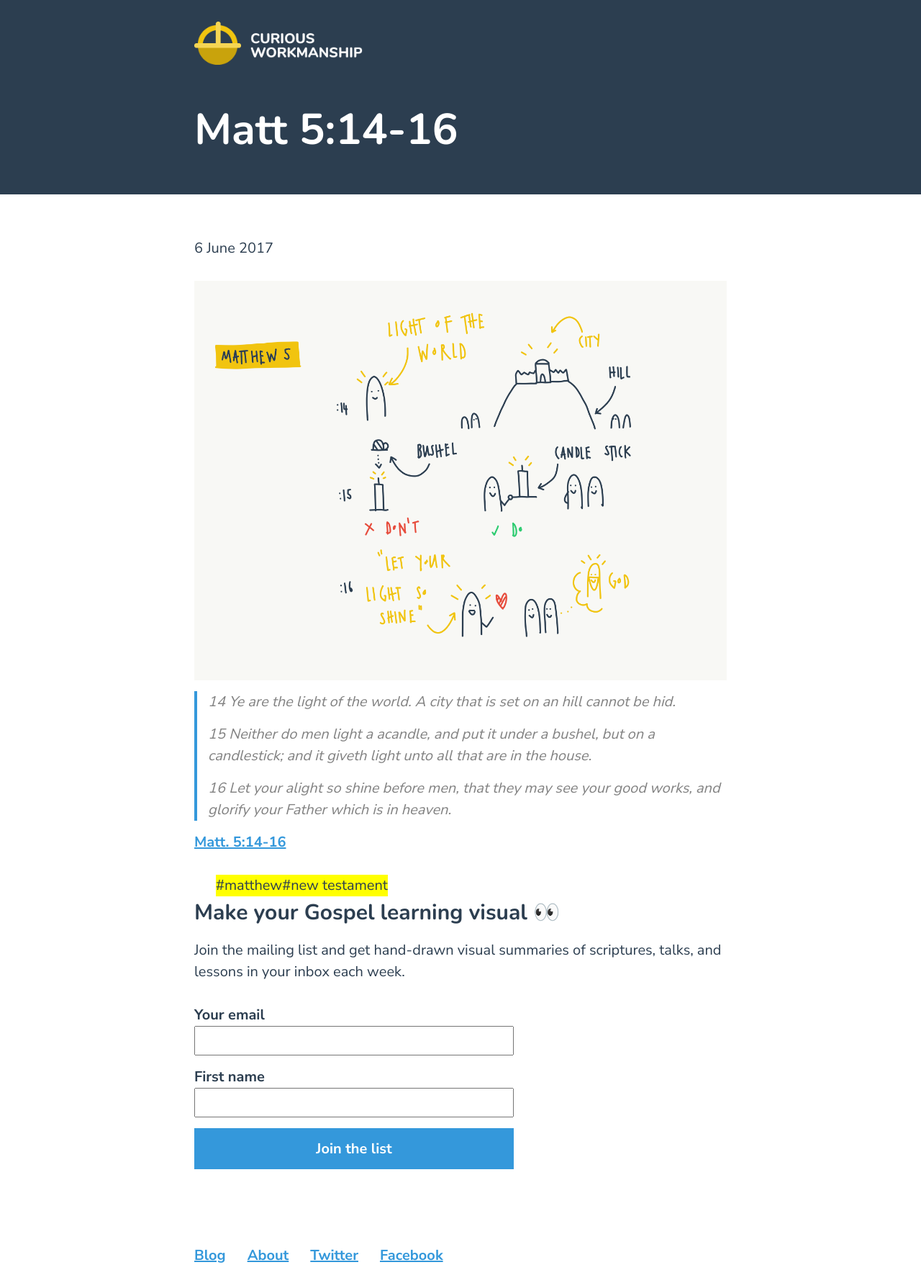
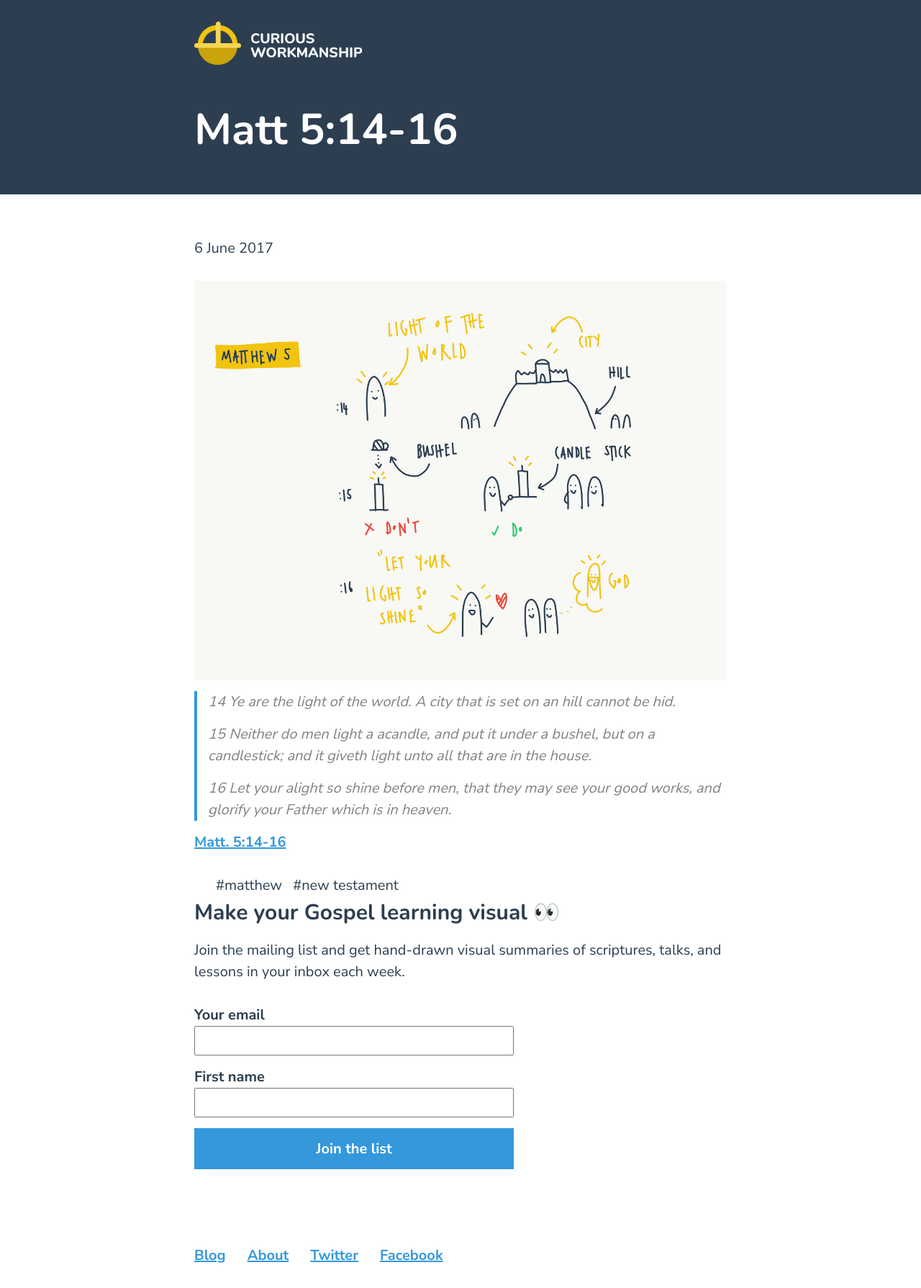
Before and after one commit to blairrorani/curious-workmanship, a Jekyll site: the page built from _posts/2017-06-06-matt-5-14-16.markdown, in a window 1280 px wide. Shown: the whole page at 72% size. Built offline with Jekyll 4.4.1, drawn with Linux system fonts in a browser that asks for light colours; our own code applies the rules of GitHub Pages for plain Markdown files.

Commit message:
update tag styles

```diff
--- a/_sass/_custom.scss
+++ b/_sass/_custom.scss
@@ -192,8 +192,8 @@ input[type=reset] {
 .list-the-tags li {
   display: block;
   list-style: none;
-  background-color: yellow;
   float: left;
+  padding-right: 15px;
 }
 
 .list-the-tags ul {
```
